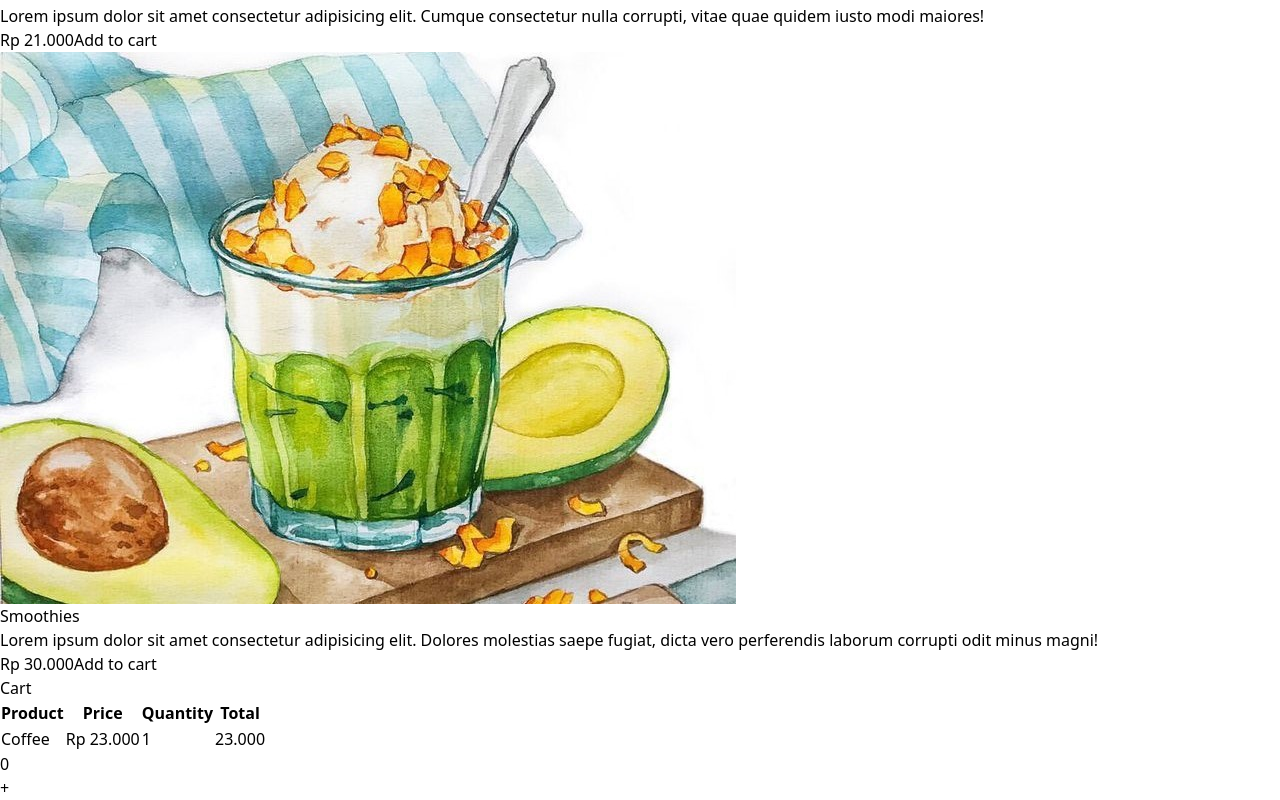
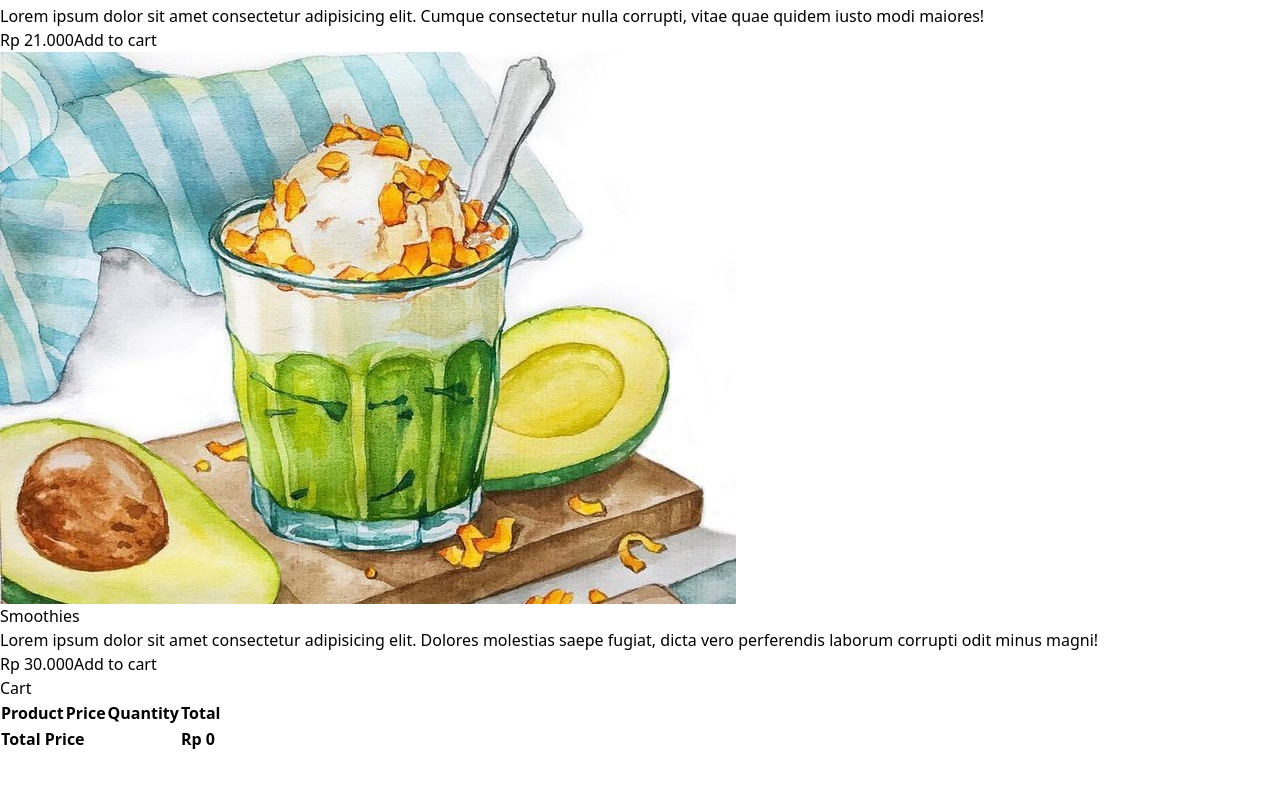
Before and after one commit to Protengstar/ReactJS, a React (Vite) app in the folder my-react-app/: page /products in a window 1280 px wide. Shown: the part 1053-1853 px from the top of the page. After the commit the page ends 1805 px from the top, so only its background shows below. Built offline with nearby package versions, Linux system fonts and the light colour scheme.

Commit message:
UseEffect

```diff
--- a/my-react-app/src/pages/products.jsx
+++ b/my-react-app/src/pages/products.jsx
@@ -1,4 +1,4 @@
-import { Fragment, useState } from "react";
+import { Fragment, useEffect, useState } from "react";
 import CardProduct from "../components/Fragments/CardProduct";
 import Button from "../components/Elements/Button";
 import Counter from "../components/Fragments/Counter";
@@ -31,12 +31,22 @@
 const email = localStorage.getItem('email');
 
 const ProductsPage = () => {
-    const [cart, setCart] = useState([
-        {
-            id: 1,
-            qty: 1,
-        },
-    ]);
+    const [cart, setCart] = useState([]);
+    const [totalPrice, setTotalPrice] = useState(0);
+    useEffect(() => {
+        setCart(JSON.parse(localStorage.getItem("cart")) || []);
+    }, []);
+
+    useEffect(() => {
+        if(cart.length > 0) {
+            const sum = cart.reduce((acc, item) => {
+                const product = products.find((product) => product.id === item.id);
+                return acc + product.price * item.qty;
+            }, 0);
+            setTotalPrice(sum);
+            localStorage.setItem("cart", JSON.stringify(cart));
+        }
+    }, [cart]);
     const handleLogout = () => {
         localStorage.removeItem('email');
         localStorage.removeItem('password');
@@ -86,17 +96,25 @@
                                     <td>{product.name}</td>
                                     <td>Rp {product.price.toLocaleString('id-ID', {styles: 'currency', currency: 'IDR'})}</td>
                                     <td>{item.qty}</td>
-                                    <td>{(item.qty * product.price).toLocaleString('id-ID', {styles: 'currency', currency: 'IDR'})}</td>
+                                    <td>Rp {(item.qty * product.price).toLocaleString('id-ID', {styles: 'currency', currency: 'IDR'})}</td>
                                 </tr>
                             )
                         })}
+                        <tr className="text-sm">
+                            <td colSpan={3}><b>Total Price</b></td>
+                            <td><b>
+                                Rp{" "}{totalPrice.toLocaleString("id-ID", {
+                                styles: "currency",
+                                currency: "IDR",})}
+                            </b></td>
+                        </tr>
                     </tbody>
                 </table>
             </div>
         </div>
-        <div className="mt-5 flex justify-center mb-5">
+        {/* <div className="mt-5 flex justify-center mb-5">
             <Counter></Counter>
-        </div>
+        </div> */}
         </Fragment>
     );
 };
```
